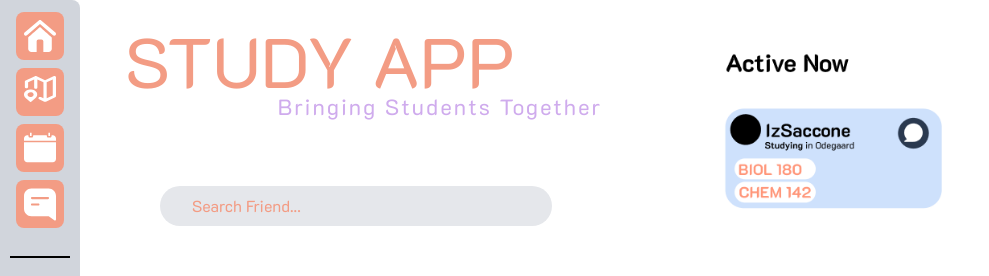
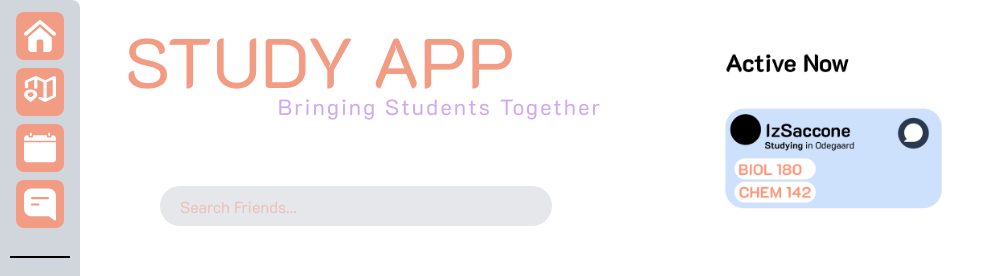
Before and after one commit to JimmyALiu/WINFO_13, a React (Vite) app: page / in a window 1280 px wide. Shown: the top 276 px of the page, without its empty margins (0-989 px from the left). Built offline with nearby package versions, Linux system fonts and the light colour scheme.

Commit message:
Update Search.jsx

```diff
--- a/src/components/homeComponents/Search.jsx
+++ b/src/components/homeComponents/Search.jsx
@@ -2,8 +2,6 @@ import React from 'react'
 
 export default function Search() {
     return (
-        <div className='bg-gray-200 max-w-[70%] h-10 rounded-[50px] m-10 flex items-center'>
-            <p className='m-8 k2d orange'>Search Friend...</p>
-        </div>
+        <input className='bg-gray-200 max-w-[70%] h-10 rounded-[50px] m-10 flex items-center m-8 k2d orange w-full p-5' placeholder="Search Friends..." />
     )
 }
```
